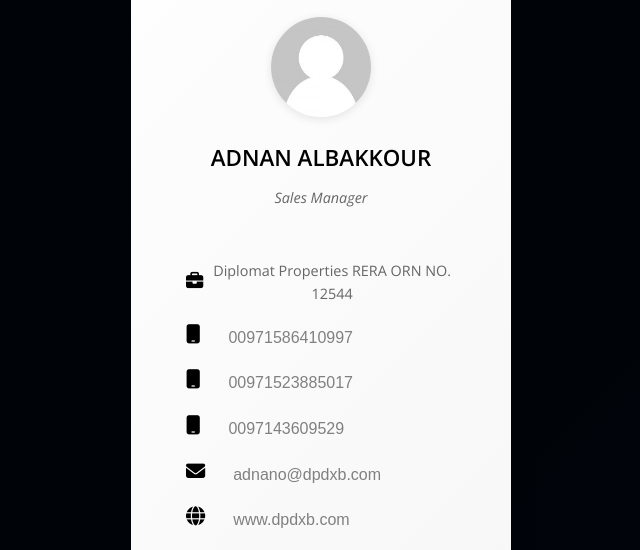
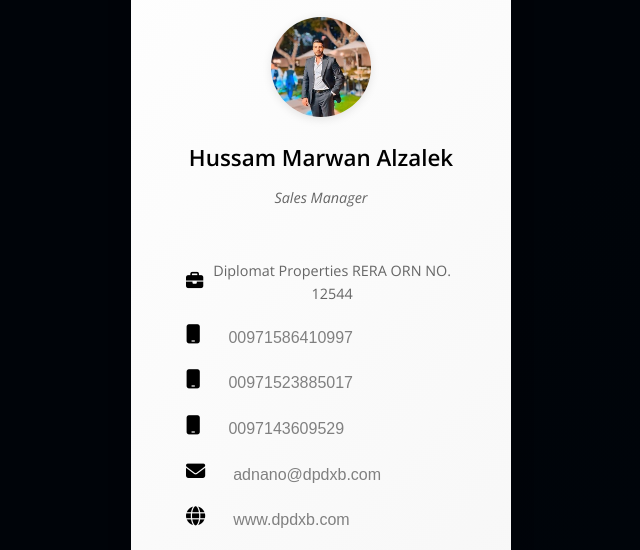
Before and after one commit to Diplomat-Properties/Hussam-marwan-alzalek, a plain HTML site: page index.html in a window 1280 px wide. Shown: the part 250-800 px from the top of the page, without its empty margins (319-959 px from the left). Drawn offline with nearby package versions, Linux system fonts and the light colour scheme.

Commit message:
Update index.html

```diff
--- a/index.html
+++ b/index.html
@@ -22,8 +22,8 @@
     </div>
 
     <div class="agent-section">
-      <img src="img/blank.jpg" alt="Agent Photo" class="agent-photo">
-      <h3 class="agent-name">ADNAN ALBAKKOUR</h3>
+      <img src="img/marwan.jpeg" alt="Agent Photo" class="agent-photo">
+      <h3 class="agent-name">Hussam Marwan Alzalek</h3>
       <p class="agent-role">Sales Manager</p>
       <p class="agent-registration"><span class="registration-symbol"><i class="fa-solid fa-briefcase detail-icon"></i></span> Diplomat Properties RERA ORN NO. 12544</p>
     </div>
```
